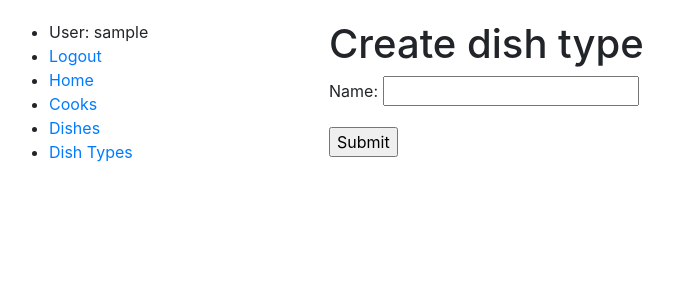
After one commit to Anatolii-Poznyak/this_is_kitchen, a Django app: page /dish-types/create/ in a window 1280 px wide. The commit adds this page. Shown: the top 300 px of the page, without its empty margins (6-679 px from the left). Run offline with Django 4.2, Linux system fonts and the light colour scheme; the visitor is signed in with stand-in values (Sample User, id 1).

Commit message:
Add createview for dishtypes

```diff
--- a/kitchen/urls.py
+++ b/kitchen/urls.py
@@ -2,8 +2,14 @@ from django.urls import path
 
 from kitchen.views import (index,
                            DishTypeListView,
+                           DishTypeCreateView,
                            DishListView,
-                           DishDetailView, CookListView, CookDetailView, CookCreateView)
+                           DishDetailView,
+                           CookListView,
+                           CookDetailView,
+                           CookCreateView)
+
+
 
 
 urlpatterns = [
@@ -12,6 +18,11 @@ urlpatterns = [
         "dish-types/",
         DishTypeListView.as_view(),
         name="dish-type-list"
+    ),
+    path(
+        "dish-types/create/",
+        DishTypeCreateView.as_view(),
+        name="dish-type-create"
     ),
     path(
         "dishes/",
--- a/kitchen/views.py
+++ b/kitchen/views.py
@@ -34,6 +34,13 @@ class DishTypeListView(LoginRequiredMixin, generic.ListView):
     paginate_by = 5
 
 
+class DishTypeCreateView(LoginRequiredMixin, generic.CreateView):
+    model = DishType
+    fields = "__all__"
+    success_url = reverse_lazy("kitchen:dish-type-list")
+    template_name = "kitchen/dish_type_form.html"
+
+
 class DishListView(LoginRequiredMixin, generic.ListView):
     model = Dish
     paginate_by = 5
--- /dev/null
+++ b/templates/kitchen/dish_type_form.html
@@ -0,0 +1,12 @@
+{% extends "base.html" %}
+
+{% block content %}
+  <h1>Create dish type</h1>
+
+  <form action="" method="post" novalidate>
+    {% csrf_token %}
+    {{ form.as_p }}
+
+    <input type="submit" value="Submit">
+  </form>
+{% endblock %}
--- a/templates/kitchen/dish_type_list.html
+++ b/templates/kitchen/dish_type_list.html
@@ -6,7 +6,7 @@
 
 {% block content %}
   <h1>Dish Type List</h1>
-
+  <a href="{% url 'kitchen:dish-type-create' %}">Create</a>
   {% for dish_type in dish_type_list %}
     <ul>
       <li>{{ dish_type.name }}</li>
```
